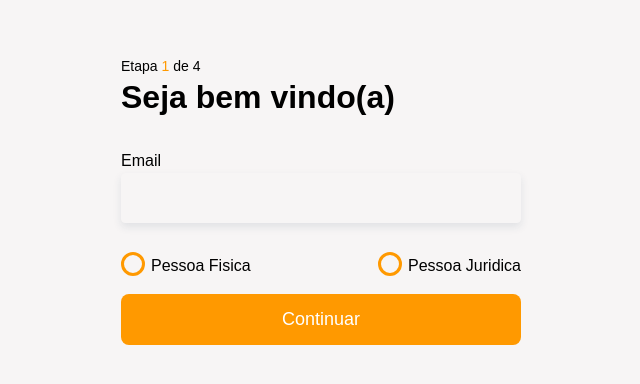
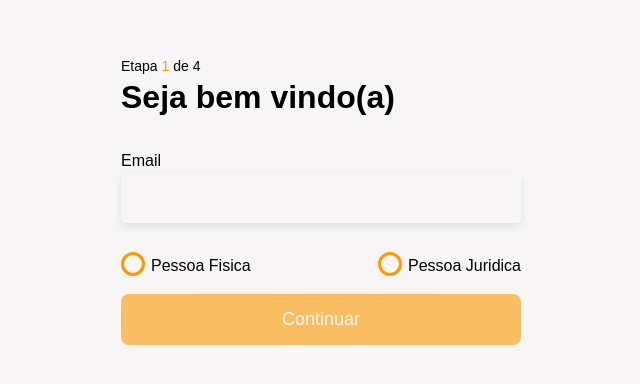
Before and after one commit to NathanCardoso/mb, a Vue app in the folder frontend/: page / in a window 1280 px wide. Shown: the part 198-582 px from the top of the page, without its empty margins (319-959 px from the left). Built offline with nearby package versions, Linux system fonts and the light colour scheme.

Commit message:
feat: to add new prop disabled

```diff
--- a/frontend/src/components/atoms/ButtonConfirm.vue
+++ b/frontend/src/components/atoms/ButtonConfirm.vue
@@ -1,5 +1,10 @@
 <template>
-  <button class="button" @click="buttonClick">
+  <button
+    class="button"
+    :class="{ disabled: disabled }"
+    :disabled="disabled"
+    @click="buttonClick"
+  >
     {{ text }}
   </button>
 </template>
@@ -9,6 +14,10 @@ defineProps({
   text: {
     type: String,
     required: true,
+  },
+  disabled: {
+    type: Boolean,
+    default: true,
   },
 });
 
@@ -29,5 +38,11 @@ const buttonClick = () => {
   border-radius: rem(8);
   font-size: rem(18);
   flex-grow: 1;
+  cursor: pointer;
+
+  &.disabled {
+    opacity: 0.6;
+    cursor: not-allowed;
+  }
 }
 </style>
```
